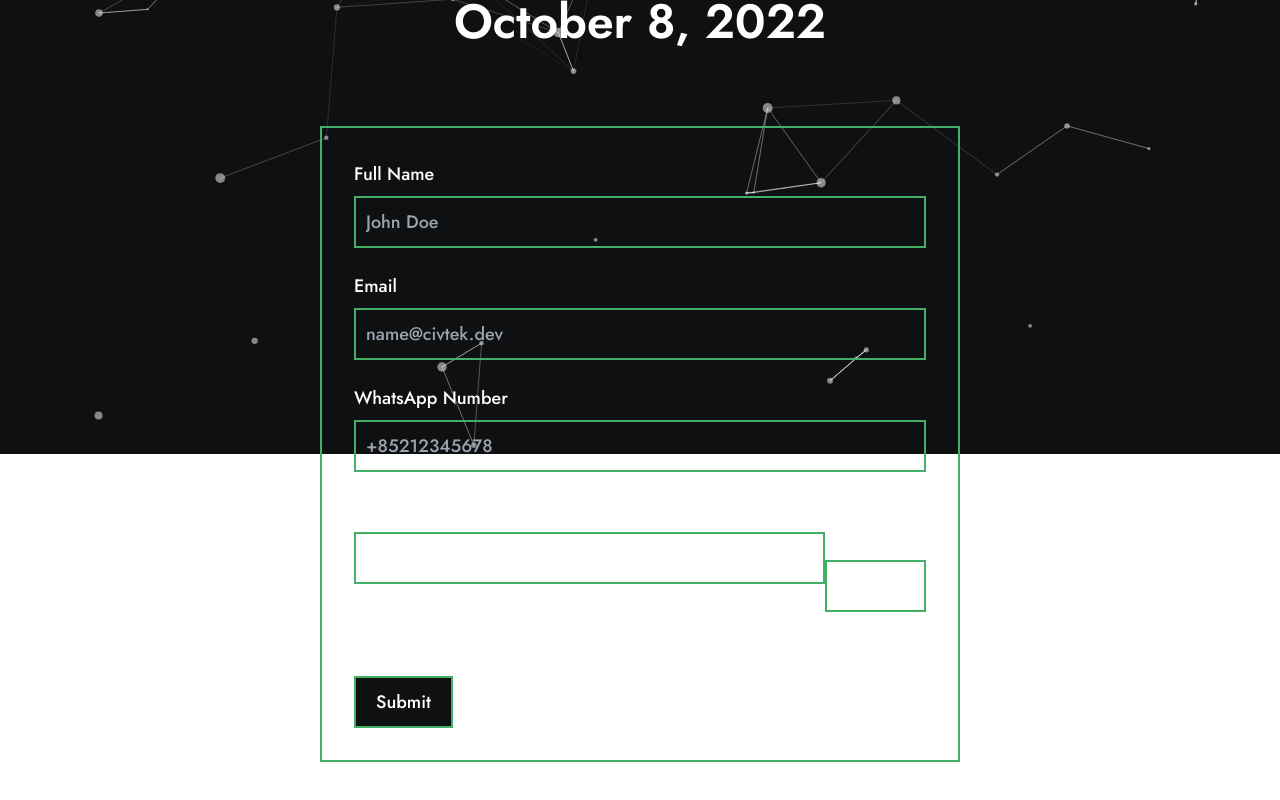
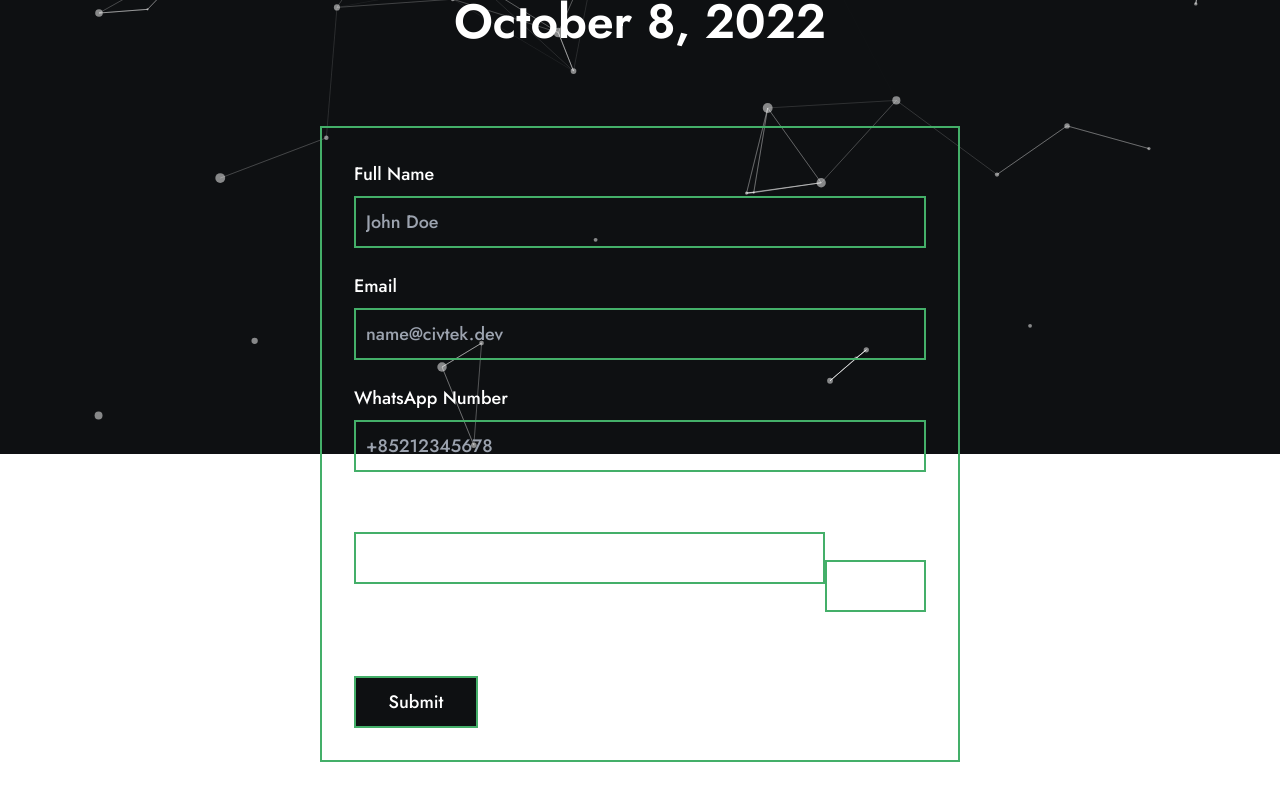
Before and after one commit to civtek/profile, a Next.js app: page /event-regis in a window 1280 px wide. Shown: the part 346-1146 px from the top of the page. Built offline with nearby package versions, Linux system fonts and the light colour scheme.

Commit message:
added loading, fix some bugs

```diff
--- a/src/pages/event-regis/index.js
+++ b/src/pages/event-regis/index.js
@@ -8,13 +8,16 @@ import { useRouter } from "next/router";
 export default function EventRegis() {
   const router = useRouter();
   const url = "https://api.civtek.dev/api/gatherings"
+
+  const [loading, setLoading] = useState(false);
+
   const [fullName, setFullName] = useState("");
   const [email, setEmail] = useState("");
   const [number, setNumber] = useState("");
-  const [university, setUniversity] = useState("");
-  const [year, setYear] = useState();
+  const [university, setUniversity] = useState("CUHK");
+  const [year, setYear] = useState("1");
 
-  const onSubmit = async (e) => {
+  const submitHandler = async (e) => {
     e.preventDefault();
 
     const data = {
@@ -45,8 +48,9 @@ export default function EventRegis() {
       })
     };
     try{
+      setLoading(true);
       const response = await fetch(url, requestOptions)
-      console.log(response)
+      setLoading(false);
       await router.push('/complete')
   } catch(err){
       console.log(err)
@@ -162,7 +166,7 @@ export default function EventRegis() {
             October 8, 2022
           </div>
           <div className="w-3/4 sm:w-1/2 h-full border-2 border-primary p-8">
-            <form>
+            <form onSubmit={submitHandler}>
               <div className="mb-6">
                 <label
                   htmlFor="email"
@@ -255,12 +259,28 @@ export default function EventRegis() {
                 </div>
               </div>
 
-              <button
-                className="text-white transition-all delay-100 ease-in-out duration-500 bg-dark hover:bg-primary hover:text-black border-2 border-primary font-medium text-lg w-full sm:w-auto px-5 py-2.5 text-center mt-10"
-                onClick={(e) => {onSubmit(e)}}
-              >
-                Submit
-              </button>
+              {
+                !loading ? (
+                  <button
+                    type="submit"
+                    className="text-white transition-all delay-100 ease-in-out duration-500 bg-dark hover:bg-primary hover:text-black border-2 border-primary font-medium text-lg w-full sm:w-auto px-5 py-2.5 text-center mt-10"
+                  >
+                    <div className="lg:w-20">
+                      Submit
+                    </div>
+                  </button>
+                ) : (
+                  <button
+                    type="submit"
+                    className="text-white transition-all delay-100 ease-in-out duration-500 bg-dark hover:bg-primary hover:text-black border-2 border-primary font-medium text-lg w-full sm:w-auto px-5 py-2.5 text-center mt-10"
+                  >
+                    <div className="flex flex-col items-center justify-center lg:w-20">
+                      <div className="animate-spin rounded-full h-6 w-6 border-b-2 border-primary hover:border-black"></div>
+                    </div>
+                  </button>
+                )
+              }
+
             </form>
           </div>
         </div>
--- a/src/pages/join/index.js
+++ b/src/pages/join/index.js
@@ -19,10 +19,12 @@ export default function Join() {
     console.log(container);
   }, []);
 
+  const [loading, setLoading ] = useState(false)
+
   const [fullname, setFullname ] = useState("")
   const [email, setEmail ] = useState("")
-  const [university, setUniversity ] = useState("")
-  const [year, setYear ] = useState(0)
+  const [university, setUniversity ] = useState("CUHK")
+  const [year, setYear ] = useState(1)
   const [firstchoice, setFirstChoice ] = useState("")
   const [secondchoice, setSecondChoice ] = useState("")
   const [firstquestion, setFirstQuestion ] = useState("")
@@ -90,7 +92,9 @@ export default function Join() {
     formData.append('files.resume', file, file.name)
     formData.append('data', JSON.stringify(data))
 
+    setLoading(true)
     await fetch(url, { method: "POST", body: formData })
+    setLoading(false)
     await router.push('/complete')
 
   }
@@ -358,7 +362,7 @@ export default function Join() {
                   className="lock mb-2 text-lg font-medium text-white"
                   htmlFor="cv"
                 >
-                  Upload your CV here
+                  Upload your CV here (.pdf)
                 </label>
                 <input
                   onChange={fileHandler}
@@ -368,12 +372,27 @@ export default function Join() {
                   type="file"
                 />
               </div>
+              {
+                !loading ? (
                   <button
                     type="submit"
                     className="text-white transition-all delay-100 ease-in-out duration-500 bg-dark hover:bg-primary hover:text-black border-2 border-primary font-medium text-lg w-full sm:w-auto px-5 py-2.5 text-center mt-10"
                   >
+                    <div className="lg:w-20">
                       Submit
+                    </div>
                   </button>
+                ) : (
+                  <button
+                    type="submit"
+                    className="text-white transition-all delay-100 ease-in-out duration-500 bg-dark hover:bg-primary hover:text-black border-2 border-primary font-medium text-lg w-full sm:w-auto px-5 py-2.5 text-center mt-10"
+                  >
+                    <div className="flex flex-col items-center justify-center lg:w-20">
+                      <div className="animate-spin rounded-full h-6 w-6 border-b-2 border-primary hover:border-black"></div>
+                    </div>
+                  </button>
+                )
+              }
             </form>
           </div>
         </div>
```
Lines whose indentation alone changed are shown as unchanged.
